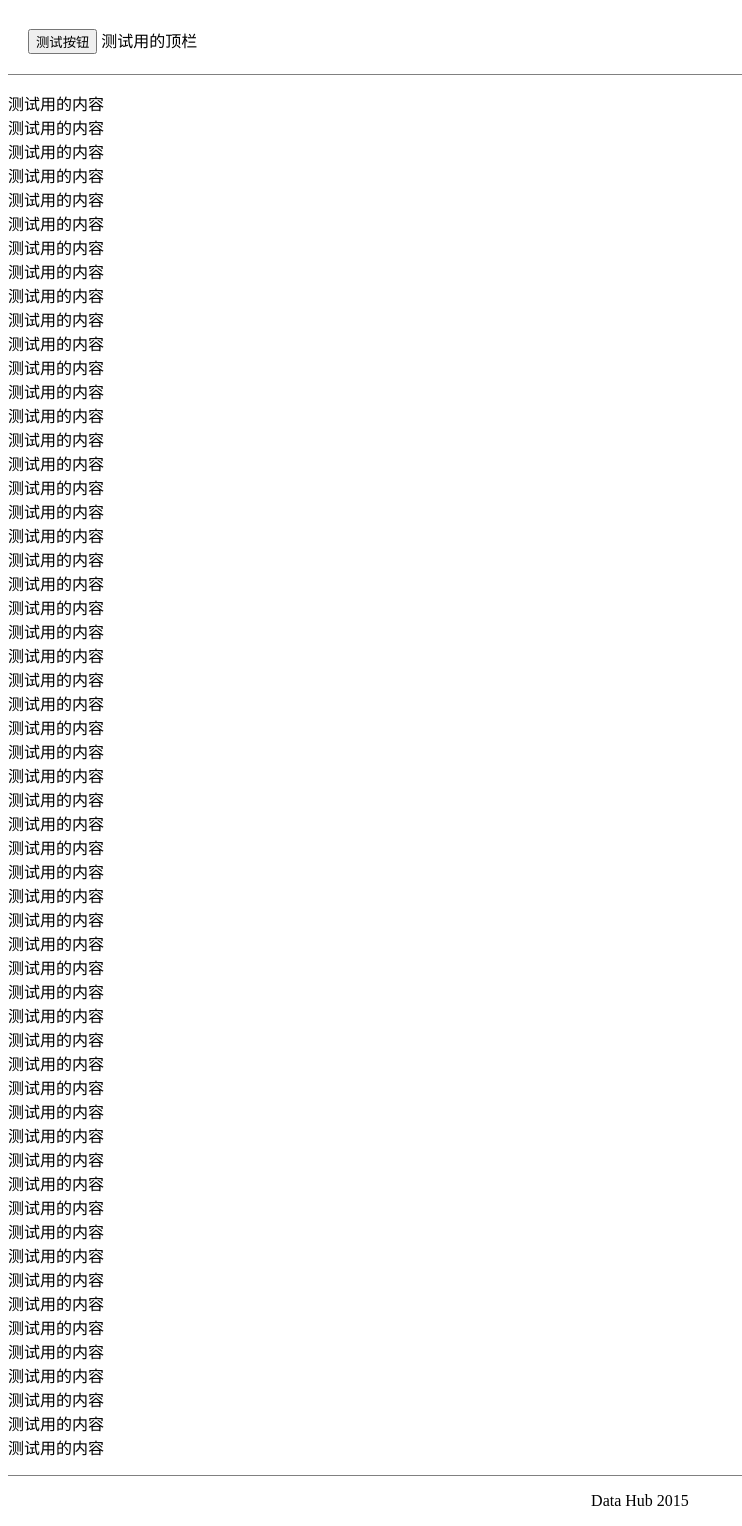
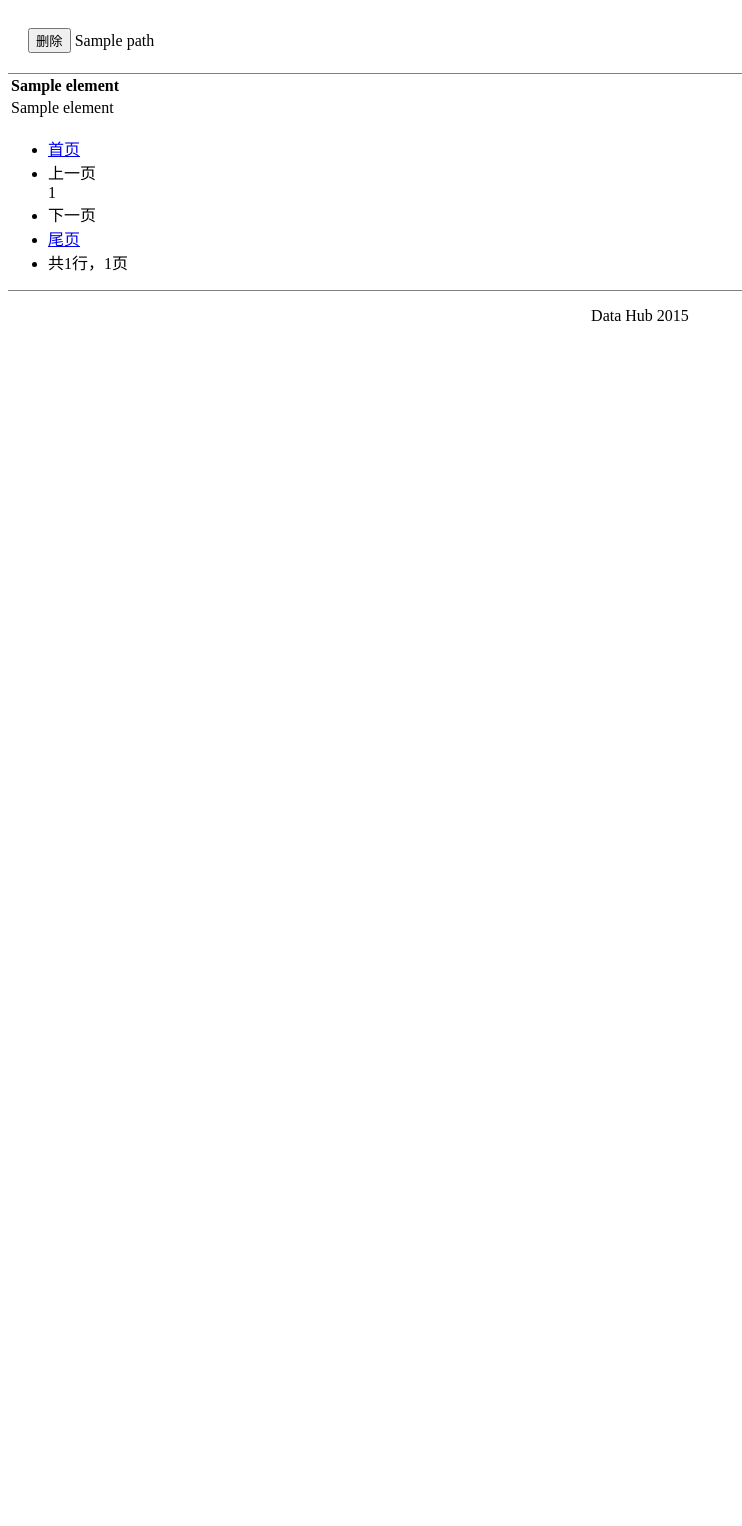
Before and after one commit to LouYu2015/datahub, a Django app: template template/showdata/table.html in a window 1280 px wide. Shown: the whole page, without its empty margins (0-742 px from the left). After the commit the page ends 321 px from the top, so only its background shows below. Run offline with Django 3.2, Linux system fonts and the light colour scheme; the template is opened without the code that fills it: most values are stand-ins (such as "Sample title", 1, 10 or a date in 2020).

Commit message:
Writed template for showing a table

```diff
--- a/static/general/headerfooter.css
+++ b/static/general/headerfooter.css
@@ -1,4 +1,4 @@
-/* 页眉和页脚的样式 */
+/* Style of header and footer */
 
 div.content
 {
--- a/template/general/footer.html
+++ b/template/general/footer.html
@@ -1,4 +1,4 @@
-<!-- 显示页脚 -->
+<!-- Show footer -->
 <div class = "footer">
 	<p>Data Hub 2015</p>
 </div>
--- /dev/null
+++ b/template/general/pagination.html
@@ -0,0 +1,31 @@
+<!-- Show a page navigation bar -->
+
+<div class = "pagenav">
+	<ul>
+		<li><a href = "?page=1" title = "第1页">首页</a></li>
+
+		{% if content.has_previous  %}
+			<li><a href = "?page={{ content.previous_page_number }}" title = "第{{ content.previous_page_number }}页">上一页</a></li>
+		{% else %}
+			<li><span class = "disabled">上一页</span></li>
+		{% endif %}
+
+		{% for page_num in page_range %}
+			{% ifequal page_num content.number %}
+				<span class = "current_page">{{ page_num }}</span>
+			{% else %}
+				<li><a href = "?page={{ page_num }}" title = "第{{ page_num }}页">{{ page_num }}</a></li>
+			{% endifequal %}
+		{% endfor %}
+
+		{% if content.has_next %}
+			<li><a href = "?page={{ content.next_page_number }}" title = "第{{ content.next_page_number }}页">下一页</a></li>
+		{% else %}
+			<li><span class = "disabled">下一页</span></li>
+		{% endif %}
+
+		<li><a href = "?page={{ content.paginator.num_pages }}" title = "第{{ content.paginator.num_pages  }}页">尾页</a></li>
+
+		<li><span class = "summary">共{{ content.count }}行，{{ content.num_pages }}页</span></li>
+	</ul>
+</div>
--- /dev/null
+++ b/template/showdata/basic.html
@@ -0,0 +1,23 @@
+<!DOCTYPE html>
+<html>
+	<head>
+		<title>{{ title }}</title>
+		<link rel = "stylesheet" type = "text/css" href = "/static/general/headerfooter.css/" />
+		{% block head %}{% endblock %}
+	</head>
+
+	<body>
+		<div class = "header">
+			<div class = "buttons">
+				{% block buttons %}{% endblock %}
+			</div>
+			<span>
+				{% block header %}{% endblock %}
+			</span>
+		</div>
+		<div class = "content">
+			{% block content %}{% endblock %}
+		</div>
+		{% include "general/footer.html" %}
+	</body>
+</html>
--- a/template/showdata/table.html
+++ b/template/showdata/table.html
@@ -1,32 +1,31 @@
-<!-- 显示表格 -->
+<!-- Show a table -->
 
-<!DOCTYPE html>
-<html>
-	<head>
-		<title>{{ title }}</title>
-		<link rel = "stylesheet" type = "text/css" href = "/static/general/headerfooter.css/" />
-	</head>
+{% extends "showdata/basic.html" %}
 
-	<body>
-		<div class = "header">
-			<div class = "buttons">
-				<input type = "button" value = "测试按钮"/>
-			</div>
-			测试用的顶栏
-		</div>
-		<div class = "content">
-			<p>测试用的内容<br />测试用的内容<br />测试用的内容<br />测试用的内容<br />测试用的内容<br />测试用的内容<br />
-			测试用的内容<br />测试用的内容<br />测试用的内容<br />测试用的内容<br />测试用的内容<br />测试用的内容<br />
-			测试用的内容<br />测试用的内容<br />测试用的内容<br />测试用的内容<br />测试用的内容<br />测试用的内容<br />
-			测试用的内容<br />测试用的内容<br />测试用的内容<br />测试用的内容<br />测试用的内容<br />
-			测试用的内容<br />测试用的内容<br />测试用的内容<br />测试用的内容<br />测试用的内容<br />测试用的内容<br />
-			测试用的内容<br />测试用的内容<br />测试用的内容<br />测试用的内容<br />测试用的内容<br />测试用的内容<br />
-			测试用的内容<br />测试用的内容<br />测试用的内容<br />测试用的内容<br />测试用的内容<br />
-			测试用的内容<br />测试用的内容<br />测试用的内容<br />测试用的内容<br />测试用的内容<br />测试用的内容<br />
-			测试用的内容<br />测试用的内容<br />测试用的内容<br />测试用的内容<br />测试用的内容<br />测试用的内容<br />
-			测试用的内容<br />测试用的内容<br />测试用的内容<br />测试用的内容<br />测试用的内容<br />
-			</p>
-		</div>
-		{% include "general/footer.html" %}
-	</body>
-</html>
+{% block buttons %}
+	<input type = "button" value = "删除" />
+{% endblock %}
+
+{% block header %}
+	{{ path }}
+{% endblock %}
+
+{% block content %}
+	<div>
+		<table>
+			<tr>
+			{% for element in table_headings %}
+				<th>{{ element }}<th>
+			{% endfor %}
+			</tr>
+			{% for row in content %}
+				<tr>
+				{% for element in row %}
+					<td>{{ element }}</td>
+				{% endfor %}
+				</tr>
+			{% endfor %}
+		</table>
+	</div>
+	{% include "general/pagination.html" %}
+{% endblock %}
```
Also changed, not shown: datahub/settings.py (+7 -0 lines).
